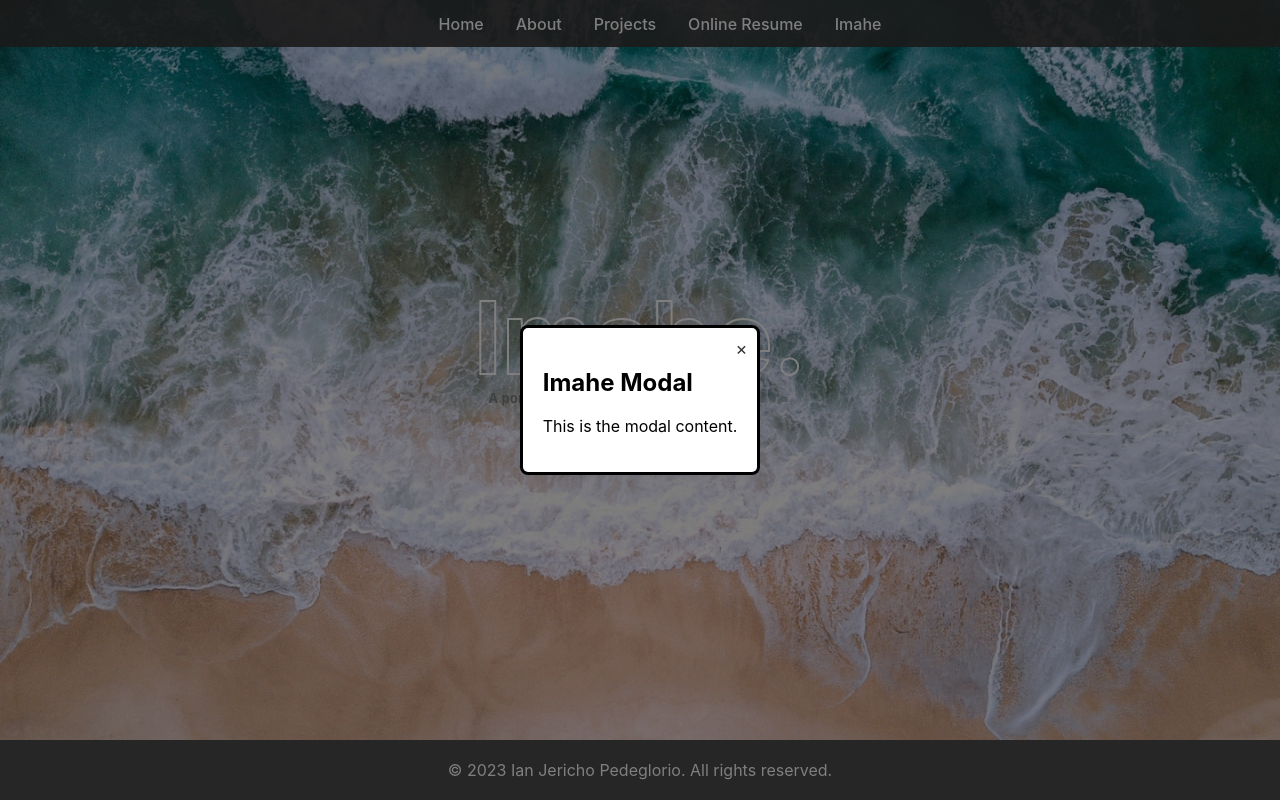
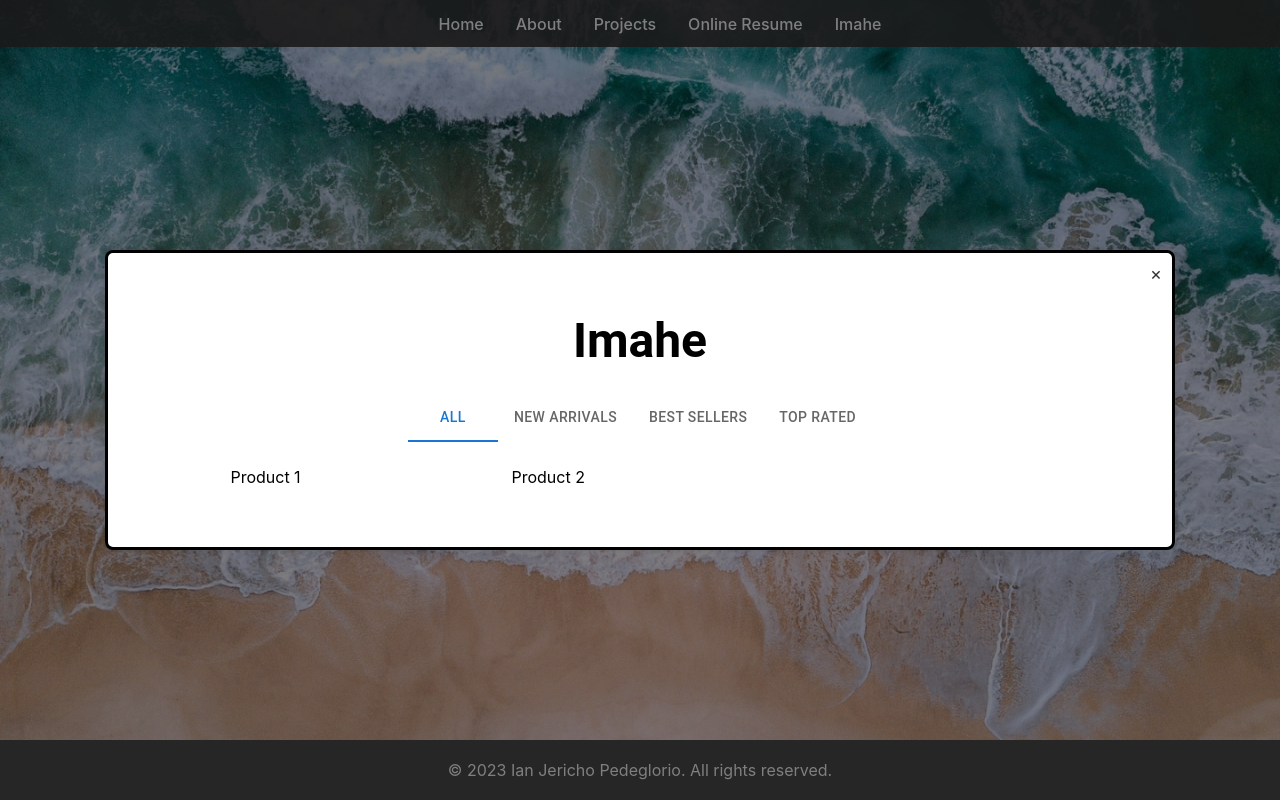
Before and after one commit to icp049/personal_website4.0, a React (Create React App) app: page / in a window 1280 px wide. Both pictures are taken after a click on the button "Explore". Shown: the part 3892-4692 px from the top of the page. Built offline with nearby package versions, Linux system fonts and the light colour scheme; no server answers.

Commit message:
added tabs to categorize photos

```diff
--- a/src/components/ImaheModal.css
+++ b/src/components/ImaheModal.css
@@ -15,6 +15,8 @@
 
   .modal-content {
     position: relative;
+    width: 80%; /* Adjust the width to your preference */
+    max-width: auto; /* Set a maximum width if needed */
     background: #fff; /* White background for the modal */
     padding: 20px;
     border-radius: 8px;
--- a/src/components/ImaheModal.js
+++ b/src/components/ImaheModal.js
@@ -1,9 +1,16 @@
 // ImaheModal.js
-
-import React from "react";
+import React, { useState } from 'react';
+import { Box, Typography, Tab, Tabs, useMediaQuery } from '@mui/material';
 import "./ImaheModal.css";
 
 const ImaheModal = ({ onClose }) => {
+  const [value, setValue] = useState('all');
+  const isNonMobile = useMediaQuery('(min-width:600px)');
+
+  const handleChange = (event, newValue) => {
+    setValue(newValue);
+  };
+
   return (
     <div className="modal-overlay">
       <div className="modal-content">
@@ -11,8 +18,39 @@
           &times;
         </span>
         {/* Add your modal content here */}
-        <h2>Imahe Modal</h2>
-        <p>This is the modal content.</p>
+        <Box width="80%" margin="40px auto">
+          <Typography variant="h3" textAlign="center" mb={3}>
+            <b>Imahe</b>
+          </Typography>
+          <Tabs
+            value={value}
+            onChange={handleChange}
+            centered
+            TabIndicatorProps={{ style: { display: isNonMobile ? 'block' : 'none' } }}
+            sx={{
+              m: '25px',
+              '& .MuiTabs-flexContainer': {
+                flexWrap: 'wrap'
+              }
+            }}
+          >
+            <Tab label="ALL" value="all" />
+            <Tab label="NEW ARRIVALS" value="newArrivals" />
+            <Tab label="BEST SELLERS" value="bestSellers" />
+            <Tab label="TOP RATED" value="topRated" />
+          </Tabs>
+          <Box
+            display="grid"
+            gridTemplateColumns="repeat(auto-fill, minmax(200px, 1fr))"
+            gap={3}
+            justifyContent="space-around"
+          >
+            {/* Add your grid items here */}
+            <div>Product 1</div>
+            <div>Product 2</div>
+            {/* Add more product items as needed */}
+          </Box>
+        </Box>
       </div>
     </div>
   );
```
